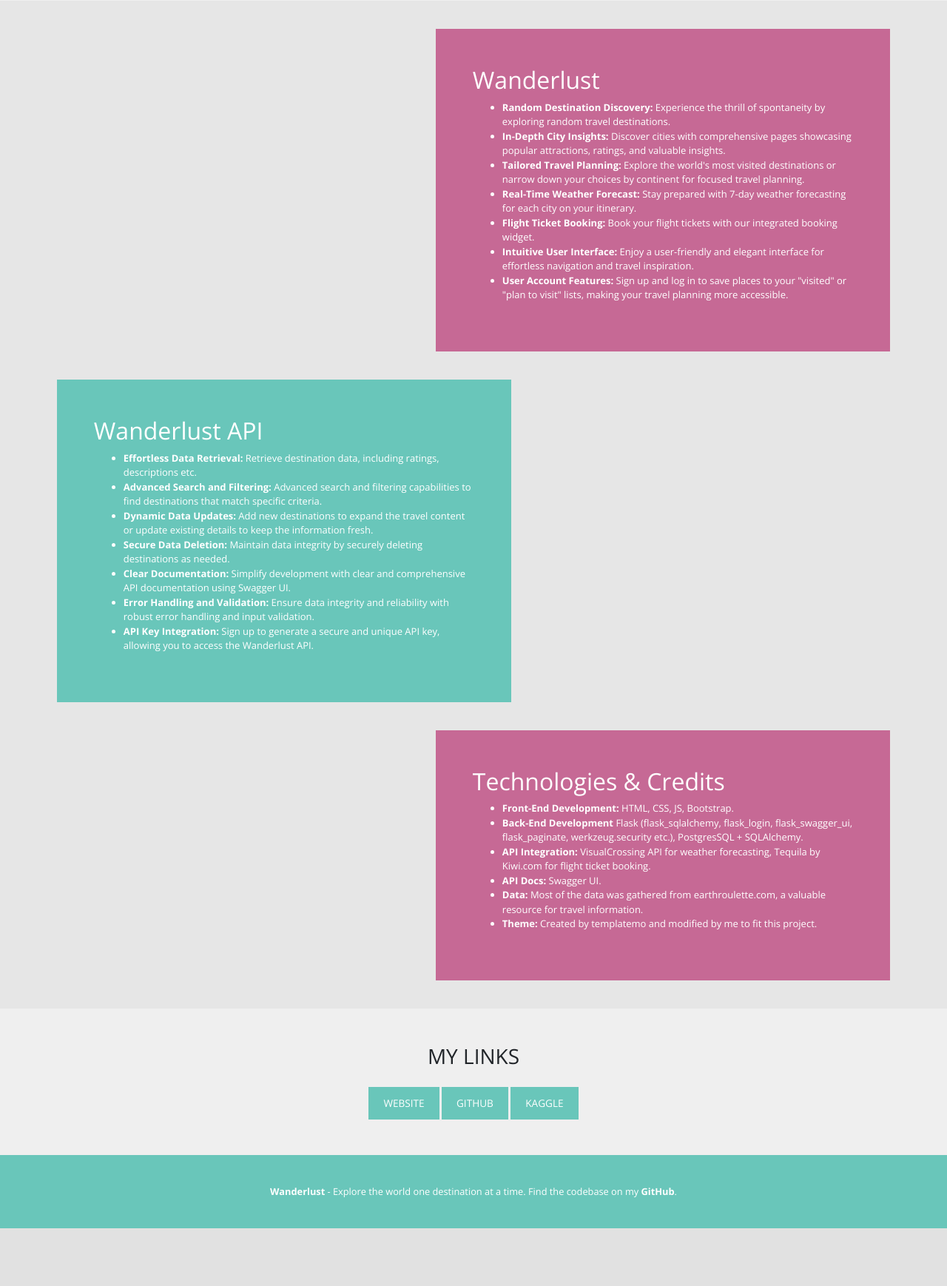
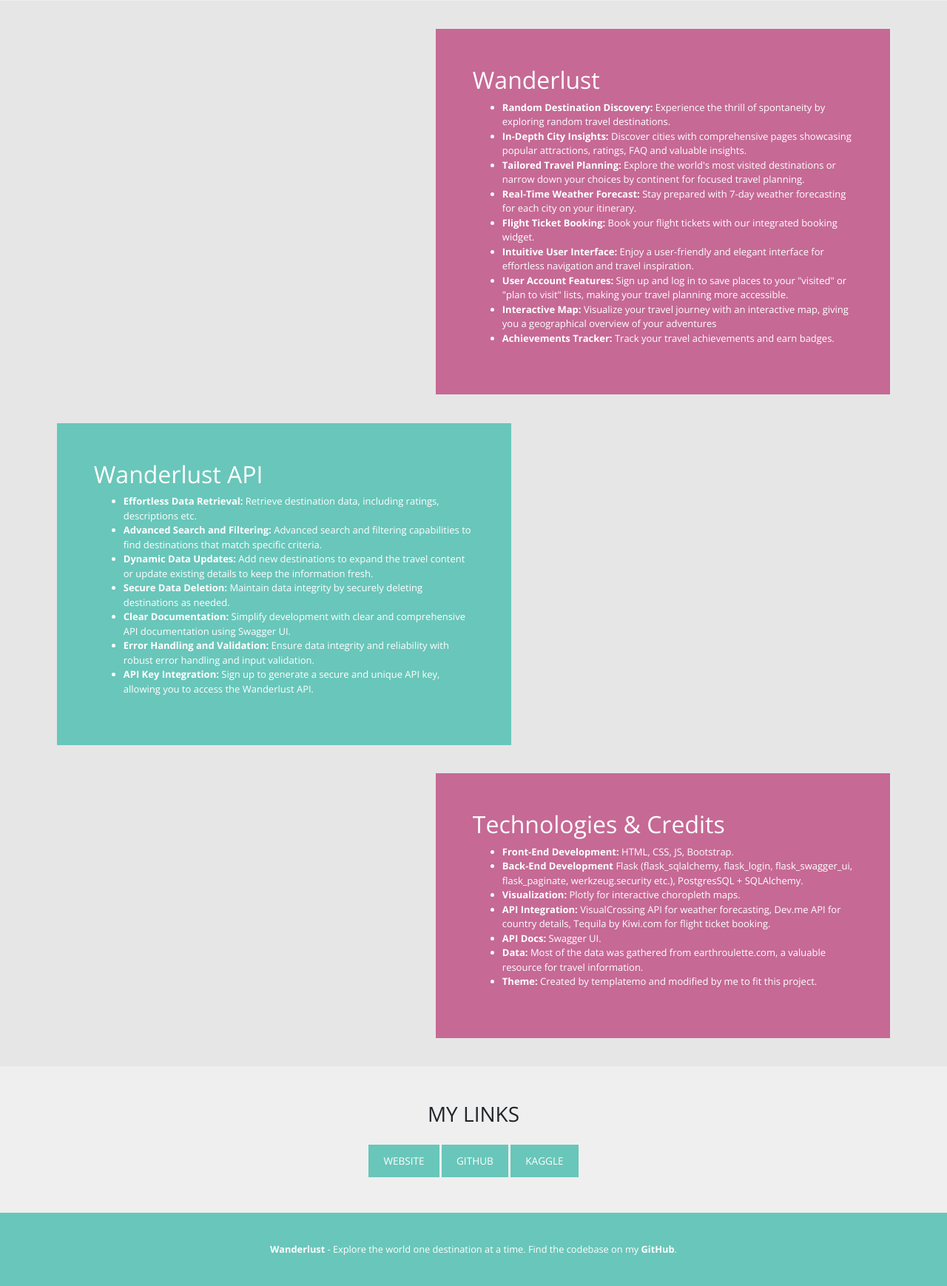
Before and after one commit to georgescutelnicu/Wanderlust, a Flask app: page /about in a window 1280 px wide. Shown: the part 1078-2816 px from the top of the page at 74% size. Before the commit the page ends 2738 px from the top, so only its background shows below. Run offline with Flask 3, Linux system fonts and the light colour scheme; some libraries are stand-ins or nearby versions.

Commit message:
Change description of the project in about.html

```diff
--- a/templates/about.html
+++ b/templates/about.html
@@ -45,12 +45,14 @@
             <h2 class="">Wanderlust</h2>
             <ul>
                 <li><strong class="fw900">Random Destination Discovery:</strong> Experience the thrill of spontaneity by exploring random travel destinations.</li>
-                <li><strong class="fw900">In-Depth City Insights:</strong> Discover cities with comprehensive pages showcasing popular attractions, ratings, and valuable insights.</li>
+                <li><strong class="fw900">In-Depth City Insights:</strong> Discover cities with comprehensive pages showcasing popular attractions, ratings, FAQ and valuable insights.</li>
                 <li><strong class="fw900">Tailored Travel Planning:</strong> Explore the world's most visited destinations or narrow down your choices by continent for focused travel planning.</li>
                 <li><strong class="fw900">Real-Time Weather Forecast:</strong> Stay prepared with 7-day weather forecasting for each city on your itinerary.</li>
                 <li><strong class="fw900">Flight Ticket Booking:</strong> Book your flight tickets with our integrated booking widget.</li>
                 <li><strong class="fw900">Intuitive User Interface:</strong> Enjoy a user-friendly and elegant interface for effortless navigation and travel inspiration.</li>
                 <li><strong class="fw900">User Account Features:</strong> Sign up and log in to save places to your "visited" or "plan to visit" lists, making your travel planning more accessible.</li>
+                <li><strong class="fw900">Interactive Map:</strong> Visualize your travel journey with an interactive map, giving you a geographical overview of your adventures</li>
+                <li><strong class="fw900">Achievements Tracker:</strong> Track your travel achievements and earn badges.</li>
             </ul>
         </div>
     </section>
@@ -77,7 +79,8 @@
             <ul>
                 <li><strong class="fw900">Front-End Development:</strong> HTML, CSS, JS, Bootstrap.</li>
                 <li><strong class="fw900">Back-End Development</strong> Flask (flask_sqlalchemy, flask_login, flask_swagger_ui, flask_paginate, werkzeug.security etc.), PostgresSQL + SQLAlchemy.</li>
-                <li><strong class="fw900">API Integration:</strong> VisualCrossing API for weather forecasting, Tequila by Kiwi.com for flight ticket booking.</li>
+                <li><strong class="fw900">Visualization:</strong> Plotly for interactive choropleth maps.</li>
+                <li><strong class="fw900">API Integration:</strong> VisualCrossing API for weather forecasting, Dev.me API for country details, Tequila by Kiwi.com for flight ticket booking.</li>
                 <li><strong class="fw900">API Docs:</strong> Swagger UI.</li>
                 <li><strong class="fw900">Data:</strong> Most of the data was gathered from earthroulette.com, a valuable resource for travel information.</li>
                 <li><strong class="fw900">Theme:</strong> Created by templatemo and modified by me to fit this project.</li>
```
